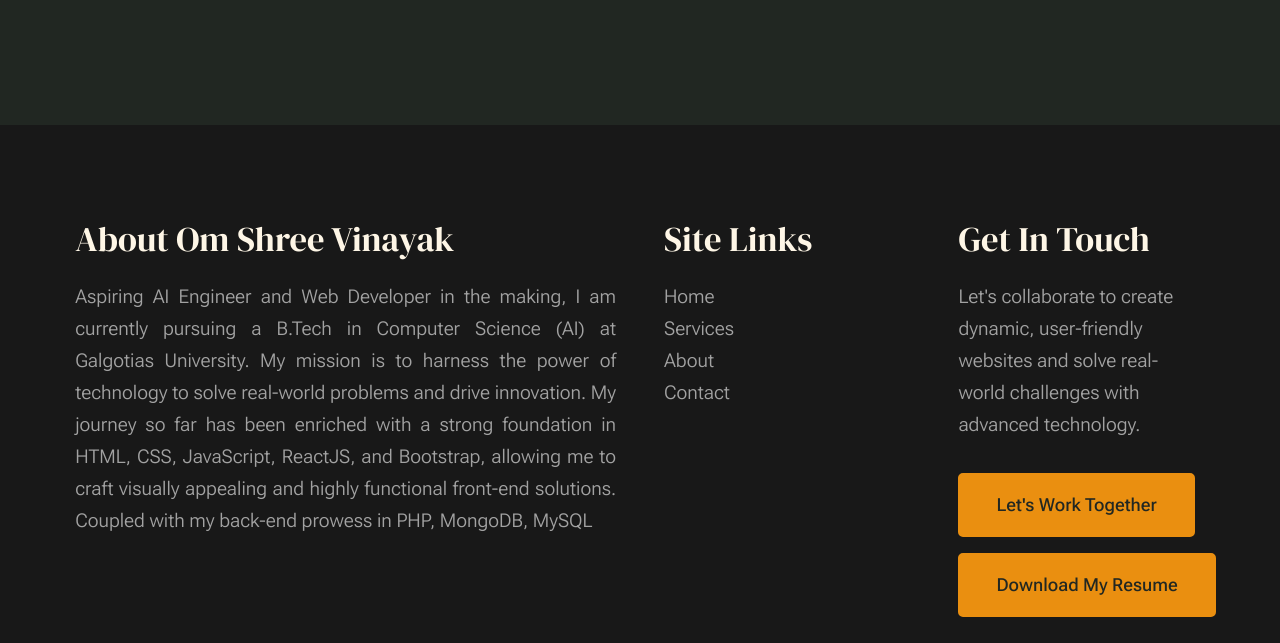
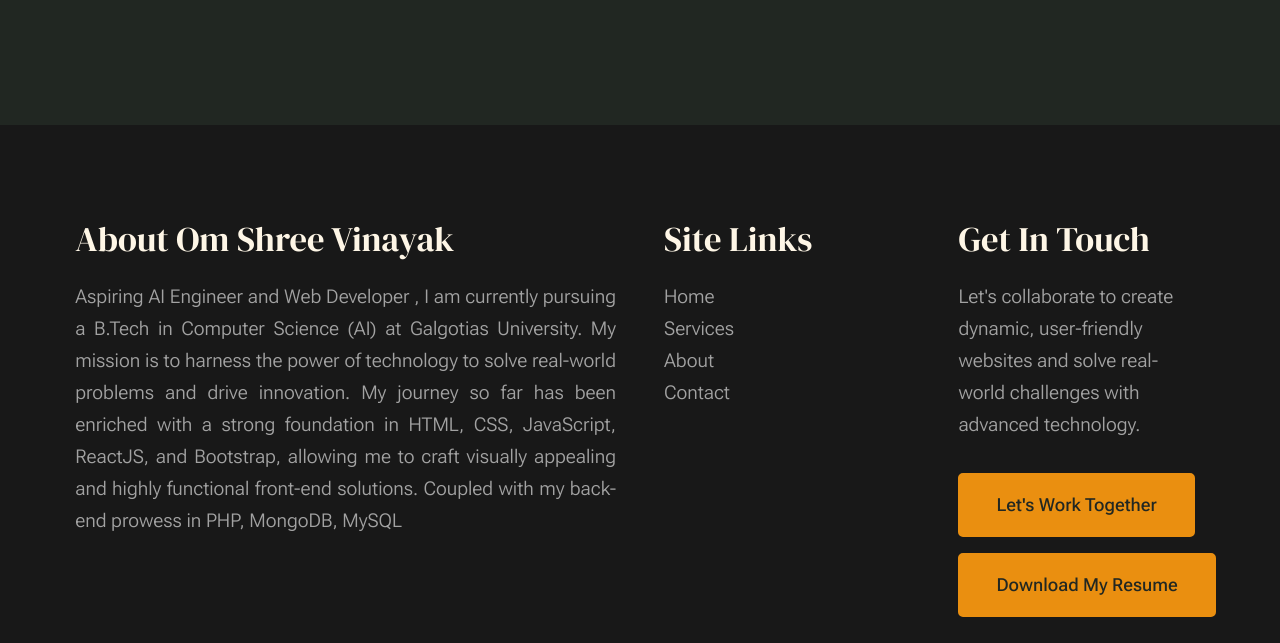
Before and after one commit to omshreevinayak/Portfolio, a plain HTML site: page about.html in a window 1280 px wide. Shown: the part 3867-4510 px from the top of the page. Drawn offline with Linux system fonts and the light colour scheme.

Commit message:
Update about.html

```diff
--- a/about.html
+++ b/about.html
@@ -531,7 +531,7 @@
                 <div class="column xl-6 lg-6 md-12 s-footer__block s-footer__about">
                     <h3>About Om Shree Vinayak</h3>
                     <p align="justify">
-                        Aspiring AI Engineer and Web Developer in the making, I am currently pursuing a B.Tech in
+                        Aspiring AI Engineer and Web Developer , I am currently pursuing a B.Tech in
                         Computer
                         Science (AI) at Galgotias University. My mission is to harness the power of technology to solve
                         real-world problems and drive innovation. My journey so far has been enriched with a strong
```
